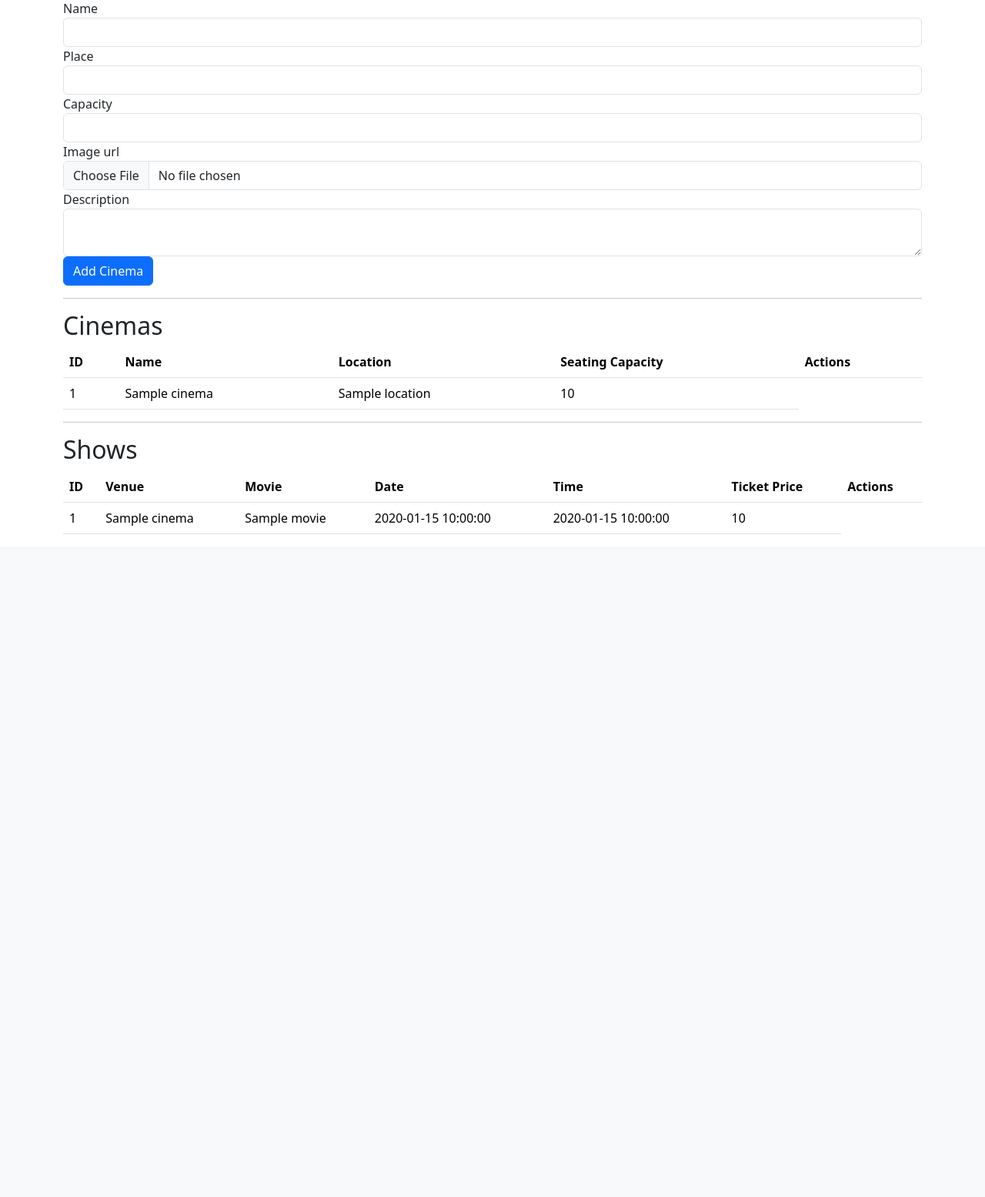
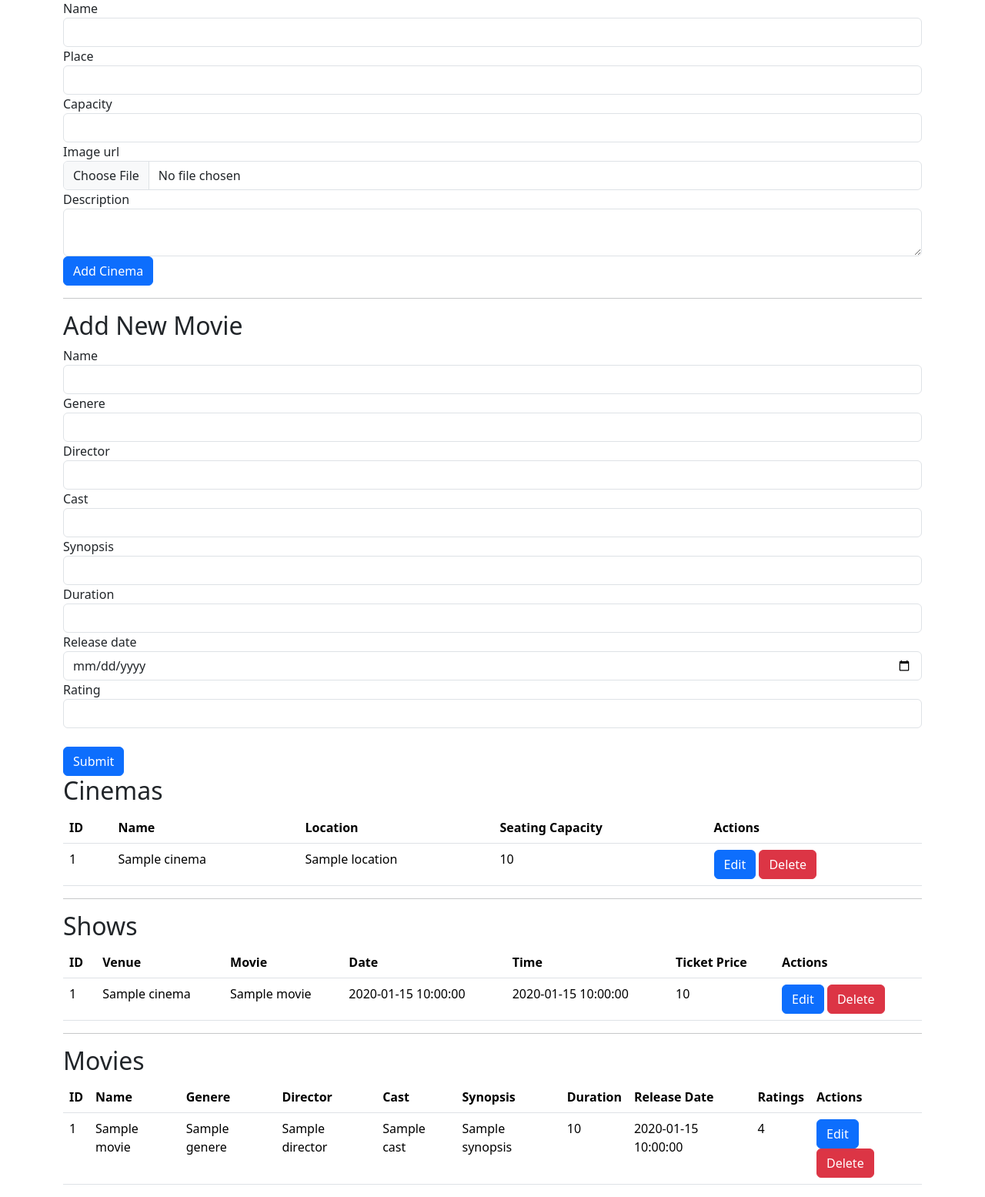
Before and after one commit to pmgumble/BookShow, a Python web app: template templates/admin.html in a window 1280 px wide. Shown: the part 677-2232 px from the top of the page at 77% size. Before the commit the page ends 1371 px from the top, so only its background shows below. Run offline with Jinja, Linux system fonts and the light colour scheme; the template is opened without the code that fills it: most values are stand-ins (such as "Sample title", 1, 10 or a date in 2020); form fields are guessed from the names that the template uses.

Commit message:
Changes 14-05-23
Signed-off-by: pmgumble <pratikmgumble@gmail.com>

```diff
--- a/application/models.py
+++ b/application/models.py
@@ -66,8 +66,8 @@ class Cinema(db.Model):
 
 class Showtime(db.Model):
     id = db.Column(db.Integer, primary_key=True)
-    movie_id = db.Column(db.Integer, db.ForeignKey('movie.id'), nullable=False)
-    cinema_id = db.Column(db.Integer, db.ForeignKey('cinema.id'), nullable=False)
+    movie_id = db.Column(db.Integer, db.ForeignKey('movie.id') )
+    cinema_id = db.Column(db.Integer, db.ForeignKey('cinema.id'))
     date = db.Column(db.String)
     time = db.Column(db.String, nullable=False)
     ticket_price = db.Column(db.Float, nullable=False)
--- a/main.py
+++ b/main.py
@@ -3,9 +3,11 @@ from flask import Flask
 from application import config
 from application.config import LocalDevelopmentConfig
 from application.database import db
+# from flask_bootstrap import Bootstrap
+
 
 app = None
-
+# bootstrap = Bootstrap(app)
 def create_app():
     app = Flask(__name__, template_folder="templates")
     if os.getenv('ENV', "development") == "production":
@@ -19,6 +21,7 @@ def create_app():
 
 app = create_app()
 
+# app = Flask(__name__, template_folder='E:\Developement\Book_my_Show\templates')
 # Import all the controllers so they are loaded
 from application.controllers import *
 
--- a/templates/admin.html
+++ b/templates/admin.html
@@ -74,6 +74,80 @@
 
     <hr>
 
+    <h2>Add New Movie</h2>
+
+  <form method="POST">
+    {{ movie_form.hidden_tag() }}
+
+    <div class="form-group">
+      {{ movie_form.name.label }}
+      {{ movie_form.name(class="form-control") }}
+      {% for error in movie_form.name.errors %}
+        <span class="text-danger">{{ error }}</span>
+      {% endfor %}
+    </div>
+
+    <div class="form-group">
+      {{ movie_form.genere.label }}
+      {{ movie_form.genere(class="form-control") }}
+      {% for error in movie_form.genere.errors %}
+        <span class="text-danger">{{ error }}</span>
+      {% endfor %}
+    </div>
+
+    <div class="form-group">
+      {{ movie_form.director.label }}
+      {{ movie_form.director(class="form-control") }}
+      {% for error in movie_form.director.errors %}
+        <span class="text-danger">{{ error }}</span>
+      {% endfor %}
+    </div>
+
+    <div class="form-group">
+      {{ movie_form.cast.label }}
+      {{ movie_form.cast(class="form-control") }}
+      {% for error in movie_form.cast.errors %}
+        <span class="text-danger">{{ error }}</span>
+      {% endfor %}
+    </div>
+
+    <div class="form-group">
+      {{ movie_form.synopsis.label }}
+      {{ movie_form.synopsis(class="form-control") }}
+      {% for error in movie_form.synopsis.errors %}
+        <span class="text-danger">{{ error }}</span>
+      {% endfor %}
+    </div>
+
+    <div class="form-group">
+      {{ movie_form.duration.label }}
+      {{ movie_form.duration(class="form-control") }}
+      {% for error in movie_form.duration.errors %}
+        <span class="text-danger">{{ error }}</span>
+      {% endfor %}
+    </div>
+
+    <div class="form-group">
+      {{ movie_form.release_date.label }}
+      {{ movie_form.release_date(class="form-control") }}
+      {% for error in movie_form.release_date.errors %}
+        <span class="text-danger">{{ error }}</span>
+      {% endfor %}
+    </div>
+
+    <div class="form-group">
+      {{ movie_form.rating.label }}
+      {{ movie_form.rating(class="form-control") }}
+      {% for error in movie_form.rating.errors %}
+        <span class="text-danger">{{ error }}</span>
+      {% endfor %}
+    </div>
+    <br>
+    <div class="form-group">
+      {{ movie_form.submit(class="btn btn-primary") }}
+    </div>
+  </form>
+
     <h2>Cinemas</h2>
     <table class="table">
         <thead>
@@ -92,6 +166,10 @@
                     <td>{{ cinema.name }}</td>
                     <td>{{ cinema.location }}</td>
                     <td>{{ cinema.seating_capacity }}</td>
+                    <td>
+                        <a href="{{ url_for('edit_cinema', id=cinema.id) }}" class="btn btn-primary">Edit</a>
+                        <a href="{{ url_for('delete_cinema', id=cinema.id) }}" class="btn btn-danger">Delete</a>
+                    </td>
 
                 </tr>
             {% endfor %}
@@ -122,6 +200,50 @@
                     <td>{{ show.date }}</td>
                     <td>{{ show.time }}</td>
                     <td>{{ show.ticket_price }}</td>
+                    <td>
+                        <a href="{{ url_for('edit_show', id=show.id) }}" class="btn btn-primary">Edit</a>
+                        <a href="{{ url_for('delete_show', id=show.id) }}" class="btn btn-danger">Delete</a>
+                </tr>
+            {% endfor %}
+        </tbody>
+
+    </table>
+
+    <hr>
+
+
+    <h2>Movies</h2>
+    <table class="table">
+        <thead>
+            <tr>
+                <th>ID</th>
+                <th>Name</th>
+                <th>Genere</th>
+                <th>Director</th>
+                <th>Cast</th>
+                <th>Synopsis</th>
+                <th>Duration</th>
+                <th>Release Date</th>
+                <th>Ratings</th>
+                <th>Actions</th>
+
+            </tr>
+        </thead>
+        <tbody>
+            {% for movie in movies %}
+                <tr>
+                    <td>{{ movie.id }}</td>
+                    <td>{{ movie.name }}</td>
+                    <td>{{ movie.genere }}</td>
+                    <td>{{ movie.director }}</td>
+                    <td>{{ movie.cast }}</td>
+                    <td>{{ movie.synopsis }}</td>
+                    <td>{{ movie.duration }}</td>
+                    <td>{{ movie.release_date }}</td>
+                    <td>{{ movie.rating }}</td>
+                    <td>
+                        <a href="{{ url_for('edit_movie', id=movie.id) }}" class="btn btn-primary">Edit</a>
+                        <a href="{{ url_for('delete_movie', id=movie.id) }}" class="btn btn-danger">Delete</a>
                 </tr>
             {% endfor %}
         </tbody>
```
Also changed, not shown: application/controllers.py (+193 -158 lines), templates/edit_cinema.html (added, +22 -0 lines), templates/edit_movie.html (added, +51 -0 lines), templates/edit_show.html (added, +44 -0 lines), db_directory/testdb.sqlite3.
